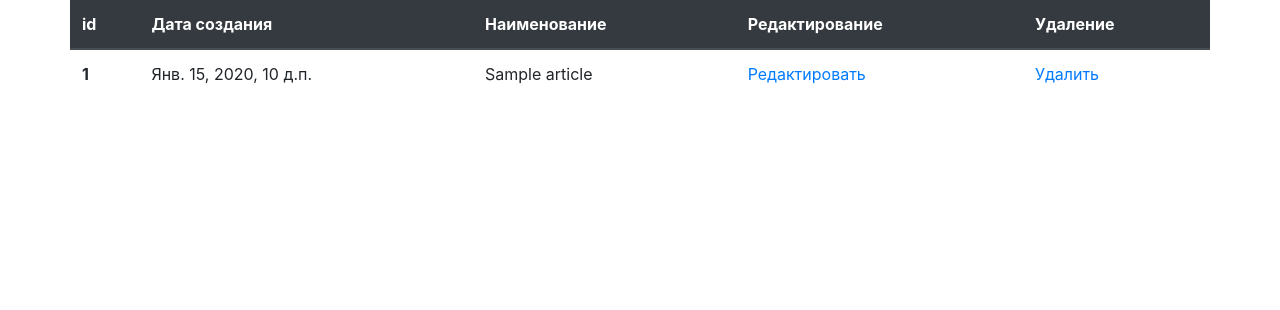
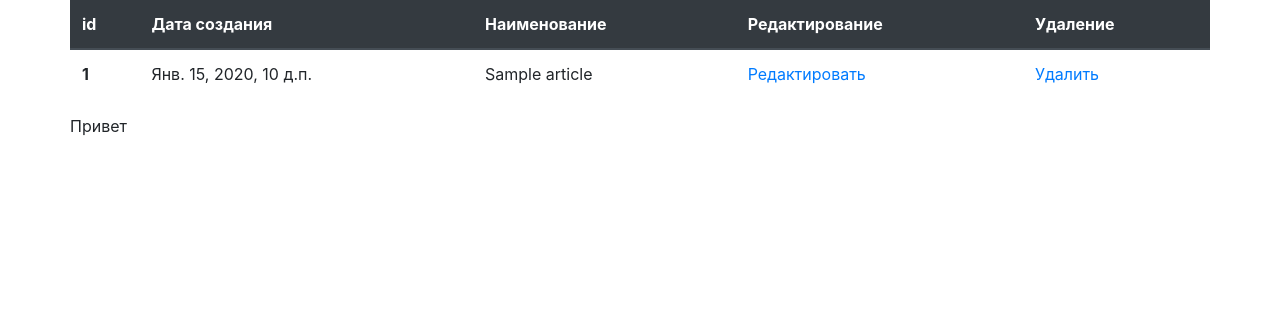
Before and after one commit to alexsul2008/Django, a Django app: page /edit-page/ in a window 1280 px wide. Shown: the part 294-604 px from the top of the page. Run offline with Django 3.2, Linux system fonts and the light colour scheme; tables that the repository leaves empty hold one stand-in row (values such as "Sample post"); some libraries are stand-ins or nearby versions.

Commit message:
My first commit

```diff
--- a/templates/edit_page.html
+++ b/templates/edit_page.html
@@ -56,7 +56,7 @@
             </tbody>
         </table>
 
-
+        Привет
     </div>
 
     {% endif %}
```
